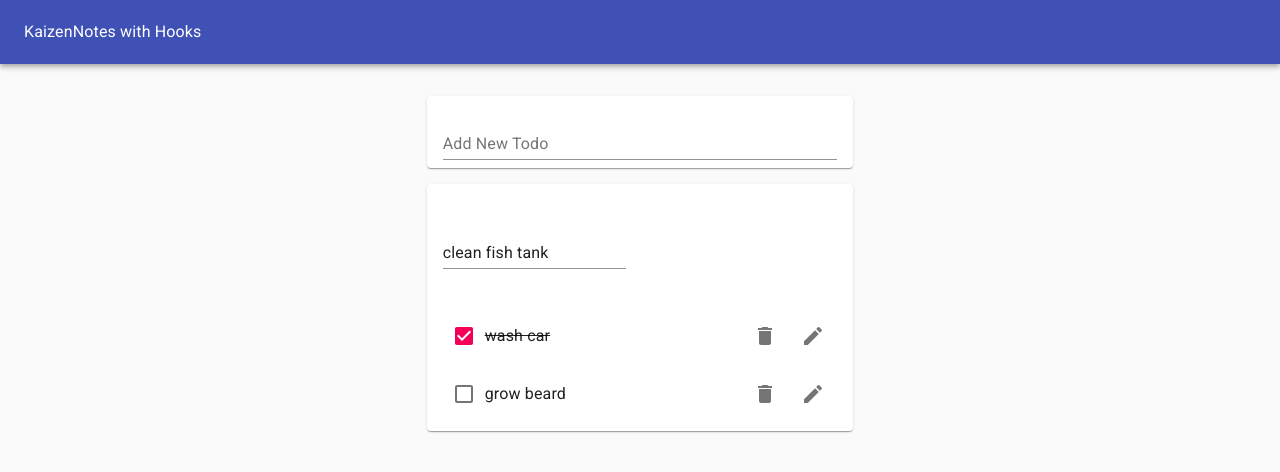
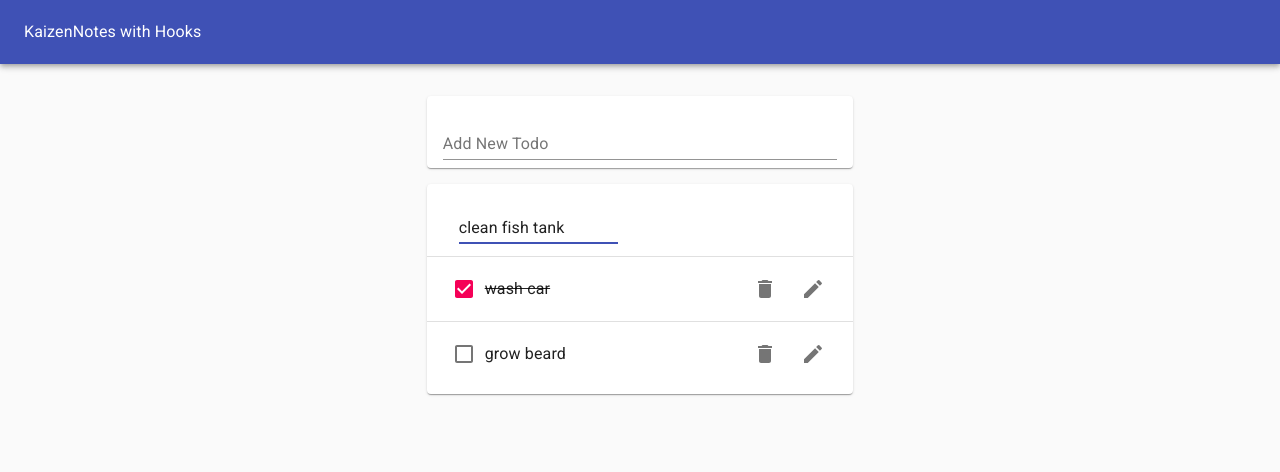
Before and after one commit to richardqge/react-KaizenNotes, a React (Create React App) app: page / in a window 1280 px wide. Both pictures are taken after a click on the button 813 px from the left and 221 px from the top of the page. Shown: the top 472 px of the page. Built offline with nearby package versions, Linux system fonts and the light colour scheme.

Commit message:
Add autoFocus to TextField, added Divider to TodoList.js for each mapped element index before the last index

```diff
--- a/src/EditTodoForm.js
+++ b/src/EditTodoForm.js
@@ -12,12 +12,14 @@
         reset();
         toggleEditForm();
       }}
+      style={{marginLeft:"1rem", width:"80%"}}
     >
       <TextField
         margin="normal"
         value={value}
         onChange={handleChange}
         fullWidth
+        autoFocus
       />
     </form>
   );
--- a/src/Todo.js
+++ b/src/Todo.js
@@ -14,7 +14,7 @@
 function Todo({ task, completed, removeTodo, id, toggleTodo, editTodo }) {
   const [isEditing, toggle] = useToggleState(false);
   return (
-    <ListItem>
+    <ListItem style={{height:"64px"}}>
       {isEditing ? (
         <h1><EditTodoForm editTodo={editTodo} id={id} task={task} toggleEditForm={toggle}/></h1>
       ) : (
--- a/src/TodoList.js
+++ b/src/TodoList.js
@@ -1,8 +1,6 @@
 import React from "react";
 import Paper from "@material-ui/core/Paper";
 import List from "@material-ui/core/List";
-import ListItem from "@material-ui/core/ListItem";
-import ListItemText from "@material-ui/core/ListItemText";
 import Divider from "@material-ui/core/Divider";
 
 import Todo from "./Todo";
@@ -10,7 +8,8 @@
   return (
     <Paper>
       <List>
-        {todos.map(todo => (
+        {todos.map((todo,i) => (
+          <>
           <Todo
             id={todo.id}
             task={todo.task}
@@ -18,8 +17,10 @@
             completed={todo.completed}
             removeTodo={removeTodo}
             toggleTodo={toggleTodo}
-            editTodo = {editTodo}
+            editTodo={editTodo}
           />
+          {i < todos.length-1 && <Divider/>}
+          </>
         ))}
       </List>
     </Paper>
```
